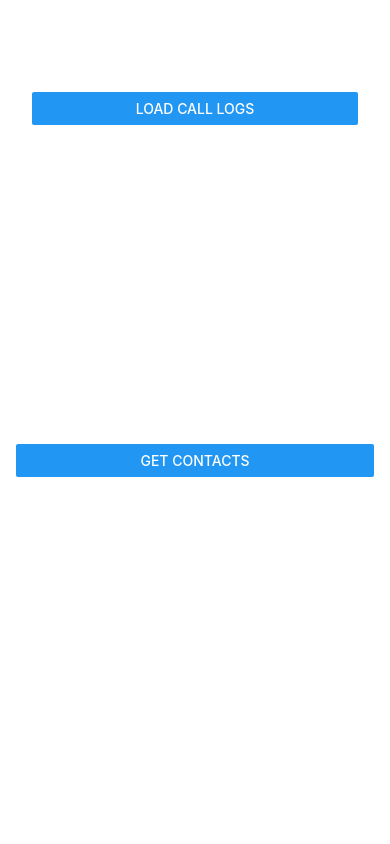
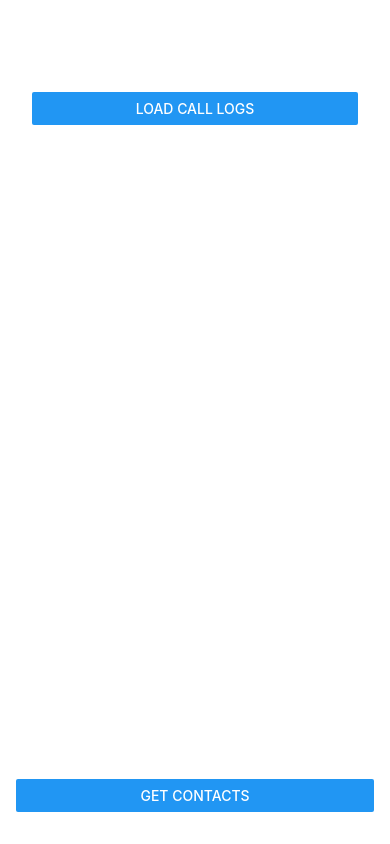
Before and after one commit to gmkhussain/keep-guard, a React Native app: screen / in a window 390 px wide. Built offline with nearby package versions, Linux system fonts and the light colour scheme.

Commit message:
move UI+logic to ContactList

```diff
--- a/App.js
+++ b/App.js
@@ -1,89 +1,21 @@
-import React, { useState } from 'react';
-import {
-  View,
-  Button,
-  Alert,
-  PermissionsAndroid,
-  Platform,
-  Text,
-  FlatList,
-  StyleSheet,
-} from 'react-native';
-import Contacts from 'react-native-contacts';
+import React from 'react';
+import { View, StyleSheet } from 'react-native';
 import CallLogs from './CallLog';
+import ContactList from './ContactList';
 
 export default function App() {
-  const [contacts, setContacts] = useState([]);
-
-  const testContacts = async () => {
-    if (Platform.OS === 'android') {
-      const granted = await PermissionsAndroid.request(
-        PermissionsAndroid.PERMISSIONS.READ_CONTACTS
-      );
-
-      if (granted !== PermissionsAndroid.RESULTS.GRANTED) {
-        Alert.alert('Permission denied');
-        return;
-      }
-    }
-
-    try {
-      const allContacts = await Contacts.getAll();
-      setContacts(allContacts.slice(0, 10)); // first 10 contacts
-    } catch (e) {
-      Alert.alert('Error', e.message);
-    }
-  };
-
-  const renderItem = ({ item }) => (
-    <View style={styles.contactItem}>
-      <Text style={styles.name}>
-        {item.givenName} {item.familyName}
-      </Text>
-      {item.phoneNumbers?.[0] && (
-        <Text style={styles.phone}>
-          {item.phoneNumbers[0].number}
-        </Text>
-      )}
-    </View>
-  );
-
   return (
     <View style={styles.container}>
       <CallLogs />
-      <Button title="Get Contacts" onPress={testContacts} />
-
-      <FlatList
-        data={contacts}
-        keyExtractor={(item) => item.recordID}
-        renderItem={renderItem}
-        style={styles.list}
-        showsVerticalScrollIndicator={true}
-      />
+      <ContactList />
     </View>
   );
 }
 
 const styles = StyleSheet.create({
   container: {
-    flex: 1,              // 🔑 required for scrolling
+    flex: 1,
     marginTop: 60,
     padding: 16,
   },
-  list: {
-    marginTop: 16,
-  },
-  contactItem: {
-    paddingVertical: 10,
-    borderBottomWidth: 1,
-    borderColor: '#ddd',
-  },
-  name: {
-    fontSize: 16,
-    fontWeight: '600',
-  },
-  phone: {
-    fontSize: 14,
-    color: '#555',
-  },
 });
--- /dev/null
+++ b/ContactList.js
@@ -0,0 +1,87 @@
+import React, { useState } from 'react';
+import {
+  View,
+  Button,
+  Alert,
+  PermissionsAndroid,
+  Platform,
+  Text,
+  FlatList,
+  StyleSheet,
+} from 'react-native';
+import Contacts from 'react-native-contacts';
+
+const ContactList = () => {
+  const [contacts, setContacts] = useState([]);
+
+  const loadContacts = async () => {
+    if (Platform.OS === 'android') {
+      const granted = await PermissionsAndroid.request(
+        PermissionsAndroid.PERMISSIONS.READ_CONTACTS
+      );
+
+      if (granted !== PermissionsAndroid.RESULTS.GRANTED) {
+        Alert.alert('Permission denied');
+        return;
+      }
+    }
+
+    try {
+      const allContacts = await Contacts.getAll();
+      setContacts(allContacts.slice(0, 10)); // first 10 contacts
+    } catch (e) {
+      Alert.alert('Error', e.message);
+    }
+  };
+
+  const renderItem = ({ item }) => (
+    <View style={styles.contactItem}>
+      <Text style={styles.name}>
+        {item.givenName} {item.familyName}
+      </Text>
+      {item.phoneNumbers?.[0] && (
+        <Text style={styles.phone}>
+          {item.phoneNumbers[0].number}
+        </Text>
+      )}
+    </View>
+  );
+
+  return (
+    <View style={styles.container}>
+      <Button title="Get Contacts" onPress={loadContacts} />
+
+      <FlatList
+        data={contacts}
+        keyExtractor={(item) => item.recordID}
+        renderItem={renderItem}
+        style={styles.list}
+        showsVerticalScrollIndicator
+      />
+    </View>
+  );
+};
+
+export default ContactList;
+
+const styles = StyleSheet.create({
+  container: {
+    marginTop: 16,
+  },
+  list: {
+    marginTop: 16,
+  },
+  contactItem: {
+    paddingVertical: 10,
+    borderBottomWidth: 1,
+    borderColor: '#ddd',
+  },
+  name: {
+    fontSize: 16,
+    fontWeight: '600',
+  },
+  phone: {
+    fontSize: 14,
+    color: '#555',
+  },
+});
```
